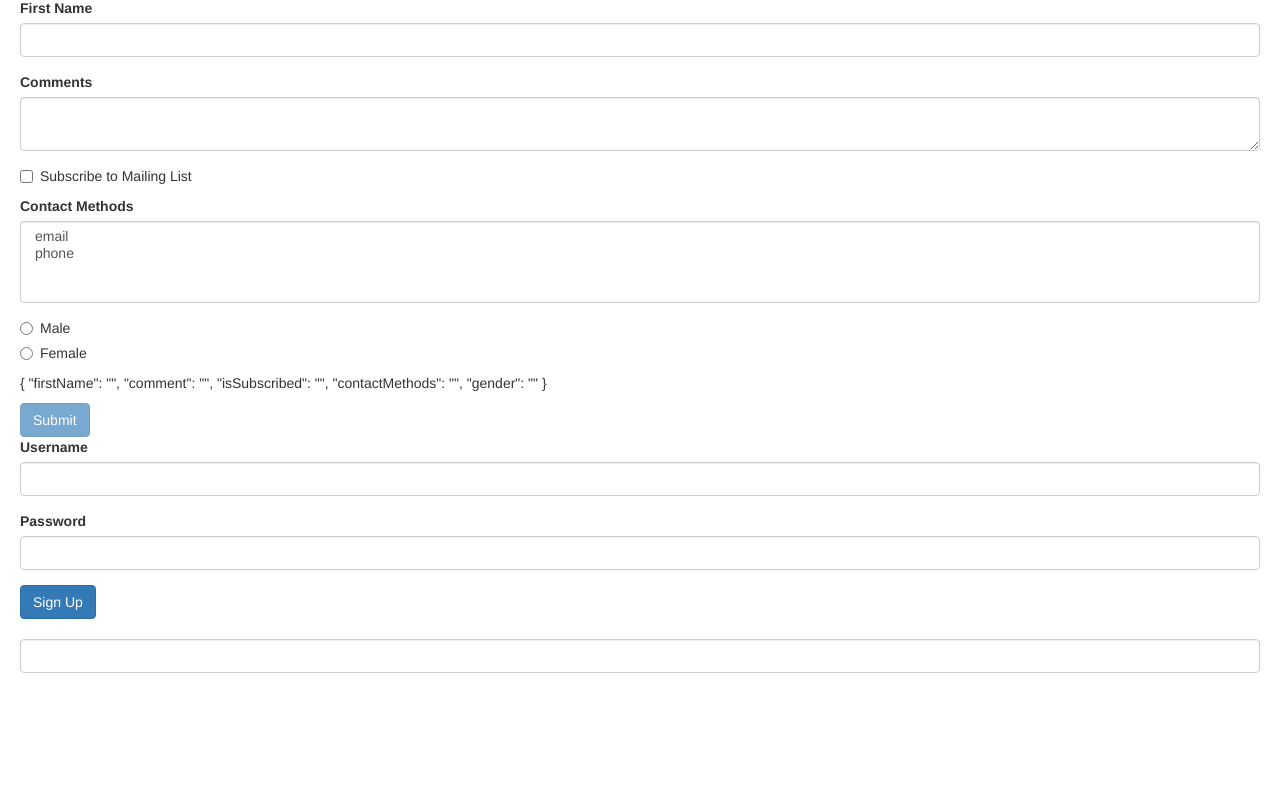
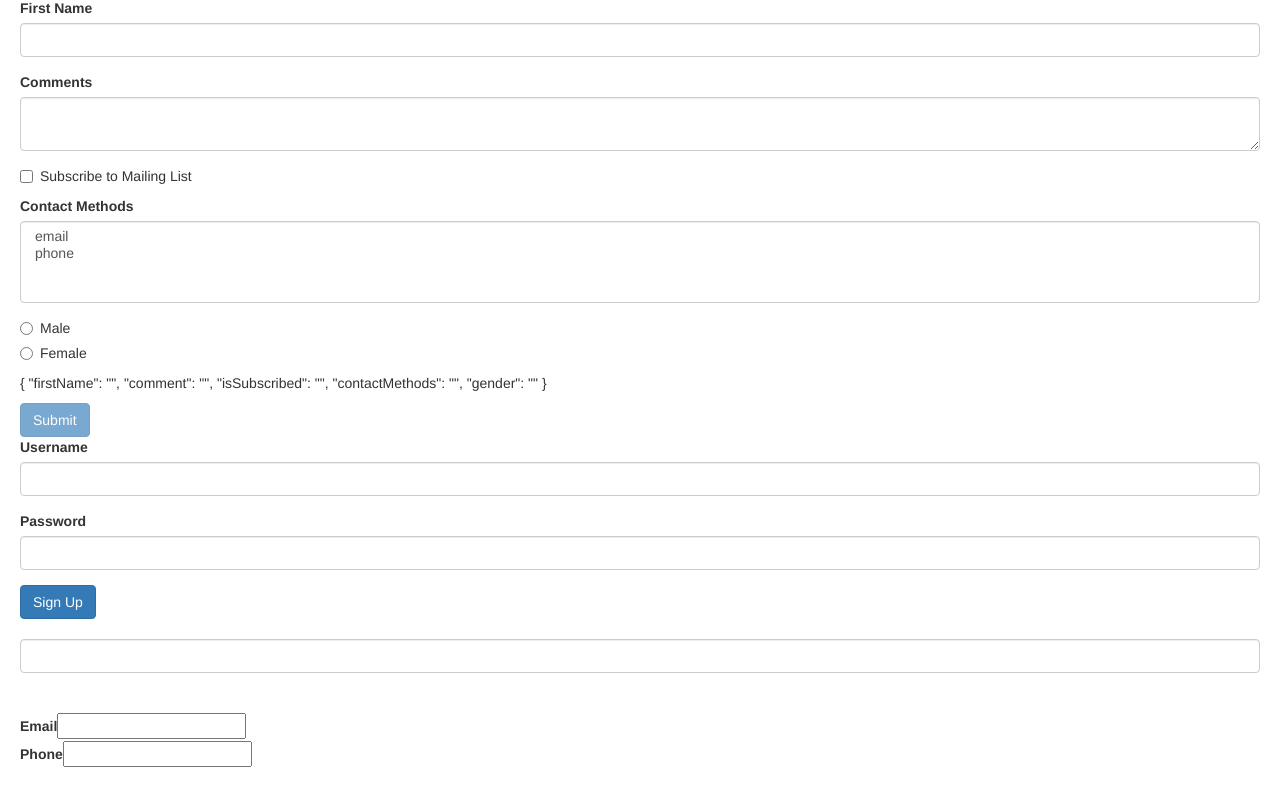
Before and after one commit to sarathpetec/SampleShopingCart, an Angular app: page / in a window 1280 px wide. Shown: the part 460-1249 px from the top of the page. Before the commit the page ends 1173 px from the top, so only its background shows below. Built offline with nearby package versions, Linux system fonts and the light colour scheme.

Commit message:
FormBuilder

```diff
--- a/src/app/newcourseform/newcourseform.component.html
+++ b/src/app/newcourseform/newcourseform.component.html
@@ -1,8 +1,16 @@
-<form>
-  <input type="text" class="form-control" (keyup.enter)="addTopics(topic)" #topic>
+<form [formGroup]="form">
+  <input formControlName="name" type="text" class="form-control"
+         (keyup.enter)="addTopics(topic)" #topic>
   <ul class="list-group">
     <li *ngFor="let topic of topics.controls" class="list-group-item" (click)="removeTopic(topic)">
       {{topic.value}}
     </li>
   </ul>
+  <br>
+  <div formGroupName="contact">
+    <label for="email">Email</label>
+    <input id="email" formControlName="email"><br>
+    <label for="phone">Phone</label>
+    <input id="phone" formControlName="phone">
+  </div>
 </form>
--- a/src/app/newcourseform/newcourseform.component.ts
+++ b/src/app/newcourseform/newcourseform.component.ts
@@ -1,5 +1,5 @@
 import {Component} from '@angular/core';
-import {FormArray, FormControl, FormGroup} from '@angular/forms';
+import {FormArray, FormBuilder, FormControl, FormGroup, Validators} from '@angular/forms';
 
 @Component({
   selector: 'app-newcourseform',
@@ -7,10 +7,18 @@ import {FormArray, FormControl, FormGroup} from '@angular/forms';
   styleUrls: ['./newcourseform.component.css']
 })
 export class NewcourseformComponent {
+  form;
 
-  form = new FormGroup({
-    topics: new FormArray([])
-  });
+  constructor(fb: FormBuilder) {
+    this.form = fb.group({
+      name: ['', Validators.required],
+      contact: fb.group({
+        email: [],
+        phone: []
+      }),
+      topics: fb.array([])
+    });
+  }
 
   addTopics(topic: HTMLInputElement) {
     this.topics.push(new FormControl(topic.value));
```
